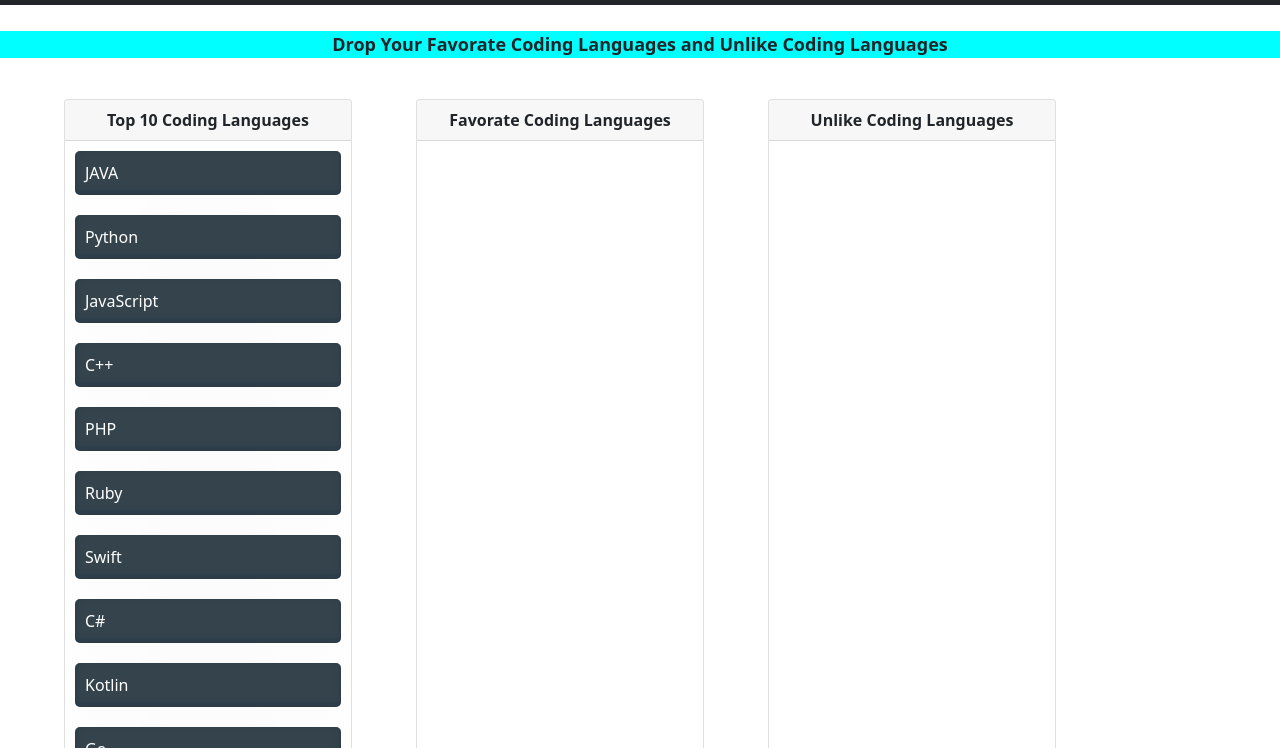
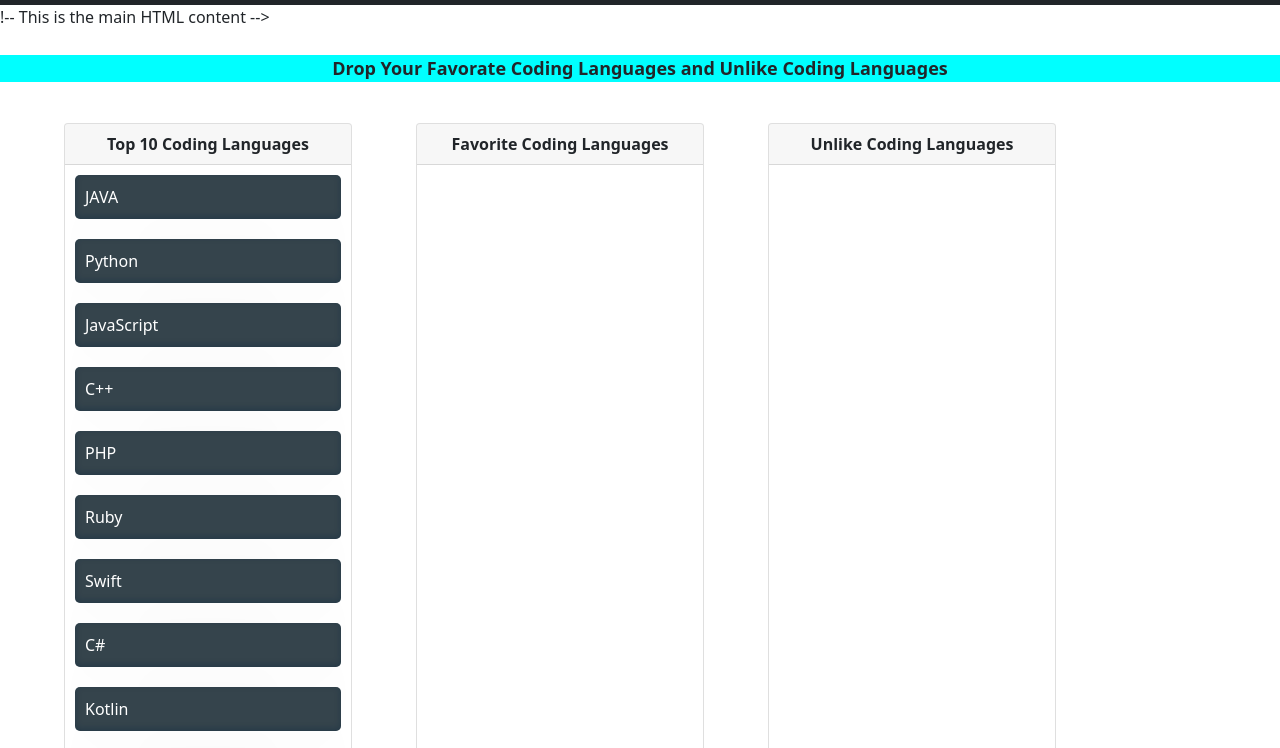
Before and after one commit to Rohit9113/Drop-Box.github.io, a plain HTML site: page index.html in a window 1280 px wide. Shown: the part 51-799 px from the top of the page. Drawn offline with nearby package versions, Linux system fonts and the light colour scheme.

Commit message:
Drop Your Favorite Languages

```diff
--- a/index.html
+++ b/index.html
@@ -2,22 +2,32 @@
 <html lang="en">
 
 <head>
+    <!-- meta tags for character set, compatibility and viewport -->
     <meta charset="UTF-8">
     <meta http-equiv="X-UA-Compatible" content="IE=edge">
     <meta name="viewport" content="width=device-width, initial-scale=1.0">
+
+    <!-- link to custom CSS stylesheet and Font Awesome library -->
     <link rel="stylesheet" href="Assets\css\style.css">
     <link rel="stylesheet" href="path/to/font-awesome/css/font-awesome.min.css">
+
+    <!-- link to Bootstrap CSS stylesheet from CDN -->
     <link href="https://cdn.jsdelivr.net/npm/bootstrap@5.0.2/dist/css/bootstrap.min.css" rel="stylesheet"
         integrity="sha384-EVSTQN3/azprG1Anm3QDgpJLIm9Nao0Yz1ztcQTwFspd3yD65VohhpuuCOmLASjC" crossorigin="anonymous">
+
+    <!-- title of the webpage -->
     <title>Kalvium Assignment</title>
 </head>
 
 <body>
+    <!-- Navigation bar with links and search bar -->
     <nav class="navbar navbar-expand-lg navbar-dark bg-dark">
         <div class="container-fluid">
             <a class="navbar-brand" href="index.html">
+                <!-- Adding a logo to the navigation bar -->
                 <img src="Assets\images\drag-and-drop-white.svg" alt="" width="30" height="24">
             </a>
+            <!-- Navigation links -->
             <div class="collapse navbar-collapse" id="navbarNav">
                 <ul class="navbar-nav">
                     <li class="nav-item">
@@ -34,6 +44,7 @@
                     </li>
                 </ul>
             </div>
+            <!-- Search bar -->
             <form class="d-flex">
                 <input class="form-control me-2" type="search" placeholder="Search" aria-label="Search">
                 <button class="btn btn-outline-success" type="submit">Search</button>
@@ -41,13 +52,18 @@
         </div>
     </nav>
 
+    !-- This is the main HTML content -->
     <main>
+        <!-- The header of the page -->
         <p class="headinc">Drop Your Favorate Coding Languages and Unlike Coding Languages</p>
+        <!-- The div containing the three cards for dropping languages -->
         <div id="multibox">
+            <!-- The card for displaying the top 10 coding languages -->
             <div class="card dropzone" style="width: 18rem;" id="todo-box">
                 <div class="card-header">
                     <b>Top 10 Coding Languages</b>
                 </div>
+                <!-- The list of top 10 coding languages with draggable elements -->
                 <ul class="list-group list-group-flush">
                     <div class="draggable" draggable="true" id="draggable1">JAVA</div>
                     <div class="draggable" draggable="true" id="draggable1">Python</div>
@@ -57,36 +73,40 @@
                     <div class="draggable" draggable="true" id="draggable1">Ruby</div>
                     <div class="draggable" draggable="true" id="draggable1">Swift</div>
                     <div class="draggable" draggable="true" id="draggable1">C#</div>
-                    <div class="draggable" draggable="true" id="draggable1">Kotlin </div>
-                    <div class="draggable" draggable="true" id="draggable1">Go </div>
+                    <div class="draggable" draggable="true" id="draggable1">Kotlin</div>
+                    <div class="draggable" draggable="true" id="draggable1">Go</div>
                 </ul>
             </div>
 
+            <!-- The card for displaying the favorite coding languages -->
             <div class="card dropzone" style="width: 18rem;" id="todo-box">
                 <div class="card-header">
-                    <b>Favorate Coding Languages</b>
+                    <b>Favorite Coding Languages</b>
                 </div>
+                <!-- The list of favorite coding languages where the draggable elements can be dropped -->
                 <ul class="list-group list-group-flush">
-
                 </ul>
             </div>
+
+            <!-- The card for displaying the unlike coding languages -->
             <div class="card dropzone" style="width: 18rem;" id="todo-box">
                 <div class="card-header">
                     <b>Unlike Coding Languages</b>
                 </div>
+                <!-- The list of unlike coding languages where the draggable elements can be dropped -->
                 <ul class="list-group list-group-flush">
-
                 </ul>
             </div>
         </div>
 
+        <!-- The section for displaying how to use the drag and drop feature -->
         <h3 class="lerntxt">How to use</h3>
         <div class="indicatio">
             <img src="Assets\images\9vc6pp06br8bivo7nju8.gif" alt="" width="400" height="200">
         </div>
-    </main>
 
-    <script src="Assets\js\script.js"></script>
+        <!-- link to custom JavaScript File -->
+        <script src="Assets\js\script.js"></script>
 </body>
 
 </html>
```
Also changed, not shown: Assets/css/style.css (+10 -0 lines), Assets/js/script.js (+10 -2 lines).
